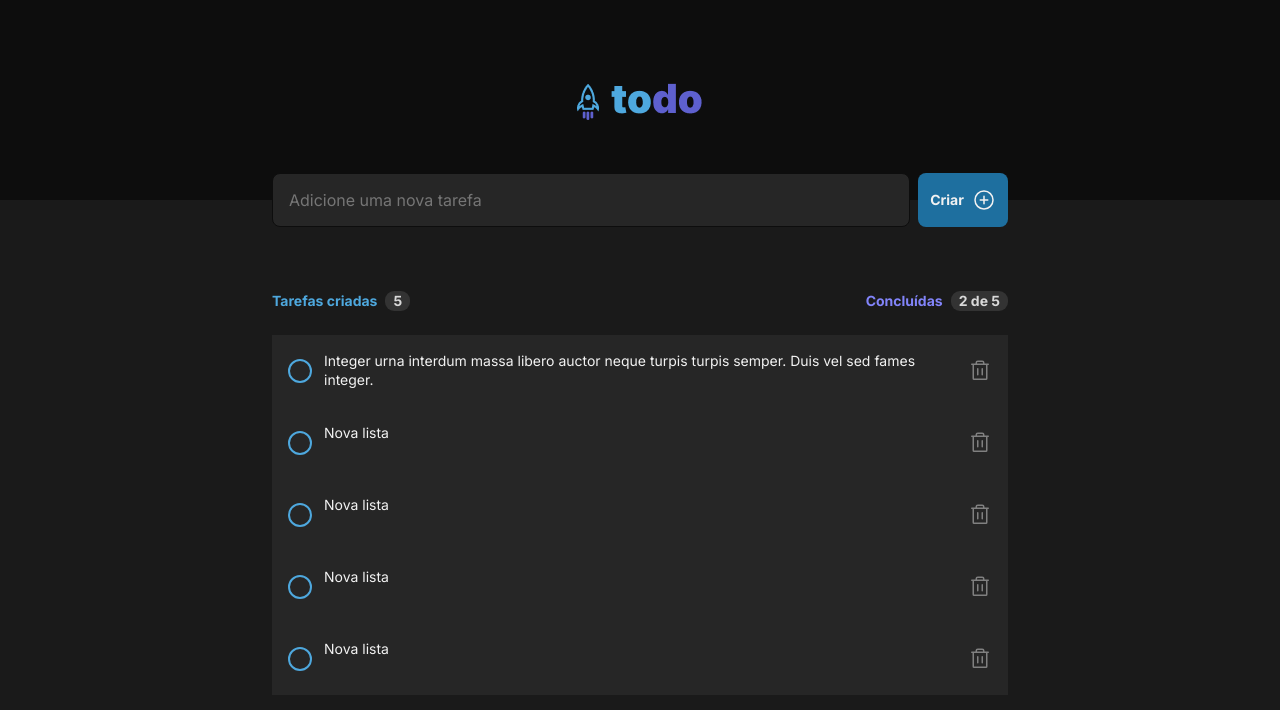
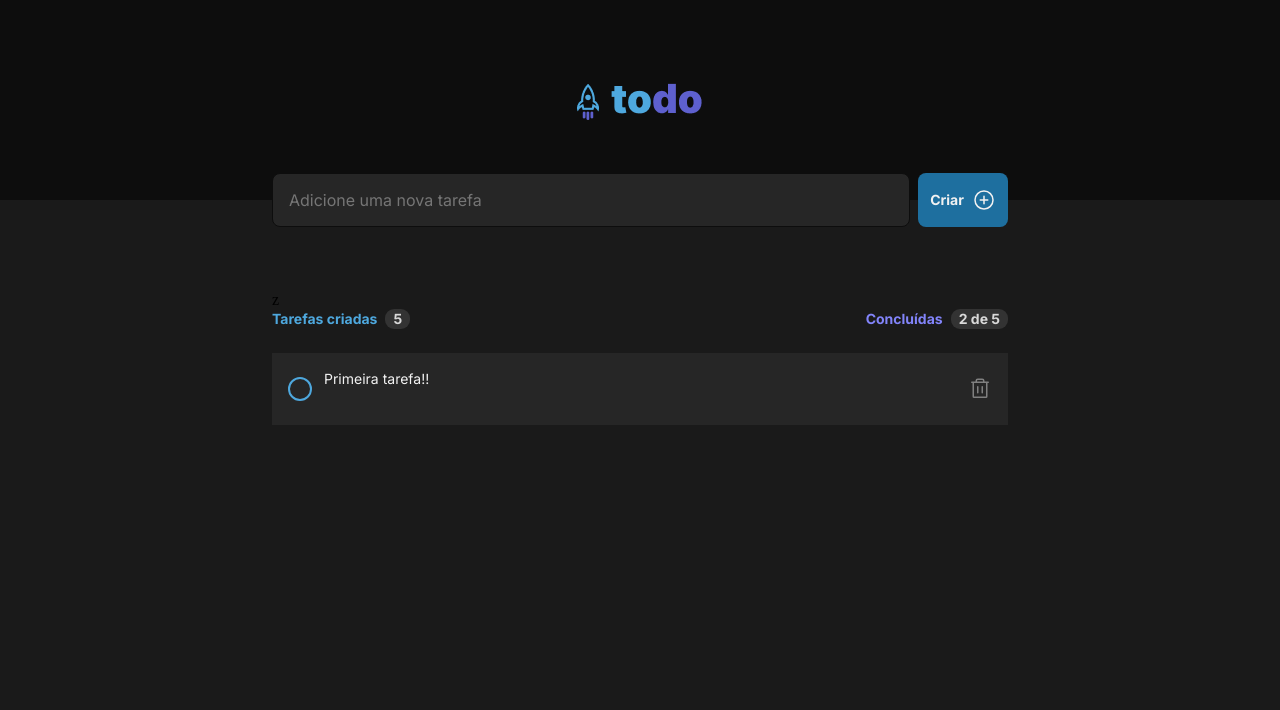
Before and after one commit to olinicker/to-do-list, a React (Vite) app: page / in a window 1280 px wide. Shown: the top 710 px of the page. Built offline with nearby package versions, Linux system fonts and the light colour scheme.

Commit message:
iterando tasks

```diff
--- a/src/App.jsx
+++ b/src/App.jsx
@@ -1,36 +1,17 @@
-import { useState } from 'react';
-import { Task } from './components/Task';
 import { Header } from './components/Header';
-import { InputTask } from './components/InputTask';
-import { InfoTask } from './components/InfoTask';
+import { Tasks } from './components/Tasks'
 
 import styles from './App.module.css';
 
 import './global.css';
+
 
 export function App() {
   return (
     <div>
       <Header />
       <div className={styles.wrapper}>
-        <InputTask />
-        <InfoTask />
-
-        <Task
-          content="Integer urna interdum massa libero auctor neque turpis turpis semper. Duis vel sed fames integer."
-        />
-        <Task
-          content="Nova lista"
-        />
-        <Task
-          content="Nova lista"
-        />
-        <Task
-          content="Nova lista"
-        />
-        <Task
-          content="Nova lista"
-        />
+        <Tasks />
       </div>
     </div>
   )
--- a/src/App.module.css
+++ b/src/App.module.css
@@ -1,5 +1,4 @@
 .wrapper {
-
   width: 46rem;
   margin-inline: auto;
 }
--- a/src/components/InputTask.jsx
+++ /dev/null
@@ -1,15 +0,0 @@
-import { PlusCircle } from "@phosphor-icons/react";
-
-import styles from './InputTask.module.css';
-
-export function InputTask() {
-  return (
-    <div className={styles.inputTask}>
-      <input className={styles.input} type="text" name="" id="" placeholder="Adicione uma nova tarefa" />
-      <button className={styles.button}>
-        Criar
-        <PlusCircle size={24} />
-      </button>
-    </div>
-  )
-}
--- a/src/components/Task.jsx
+++ b/src/components/Task.jsx
@@ -1,7 +1,9 @@
 import styles from './Task.module.css';
 import { Trash, Check } from "@phosphor-icons/react";
 
-export function Task(props) {
+// content
+
+export function Task({ content }) {
   return (
     <div className={styles.task}>
       <div className={styles.circular}>
@@ -9,7 +11,7 @@ export function Task(props) {
         <input type="checkbox" name="" id="" />
       </div>
 
-      <p>{props.content}</p>
+      <p>{content}</p>
       <button title='deletar comentário'>
         <Trash size={24} />
       </button>
--- /dev/null
+++ b/src/components/Tasks.jsx
@@ -0,0 +1,46 @@
+import { PlusCircle } from "@phosphor-icons/react";
+
+import styles from './Tasks.module.css';
+import { useState } from "react";
+import { InfoTask } from './InfoTask.jsx'
+import { Task } from './Task.jsx'
+
+export function Tasks() {
+
+  const [tasks, addTasks] = useState([
+    'Primeira tarefa!!',
+  ])
+
+  function handleCreateNewTaks() {
+    event.preventDefault()
+
+    const newCommentText = event.target.task.value
+
+    addTasks([...tasks, newCommentText])
+  }
+
+  return (
+    <div>
+
+      <form onSubmit={handleCreateNewTaks} className={styles.inputTask}>
+        <input className={styles.input} type="text" name="task" id="" placeholder="Adicione uma nova tarefa" />
+        <button type="submit" className={styles.button}>
+          Criar
+          <PlusCircle size={24} />
+        </button>
+      </form>
+
+      z
+      <InfoTask />
+
+      <div className={styles.tasksList}>
+        {
+          tasks.map(tasks => {
+            return <Task content={tasks} />
+          })
+        }
+      </div>
+
+    </div>
+  )
+}
```
Also changed, not shown: src/components/Tasks.module.css (renamed from src/components/InputTask.module.css).
